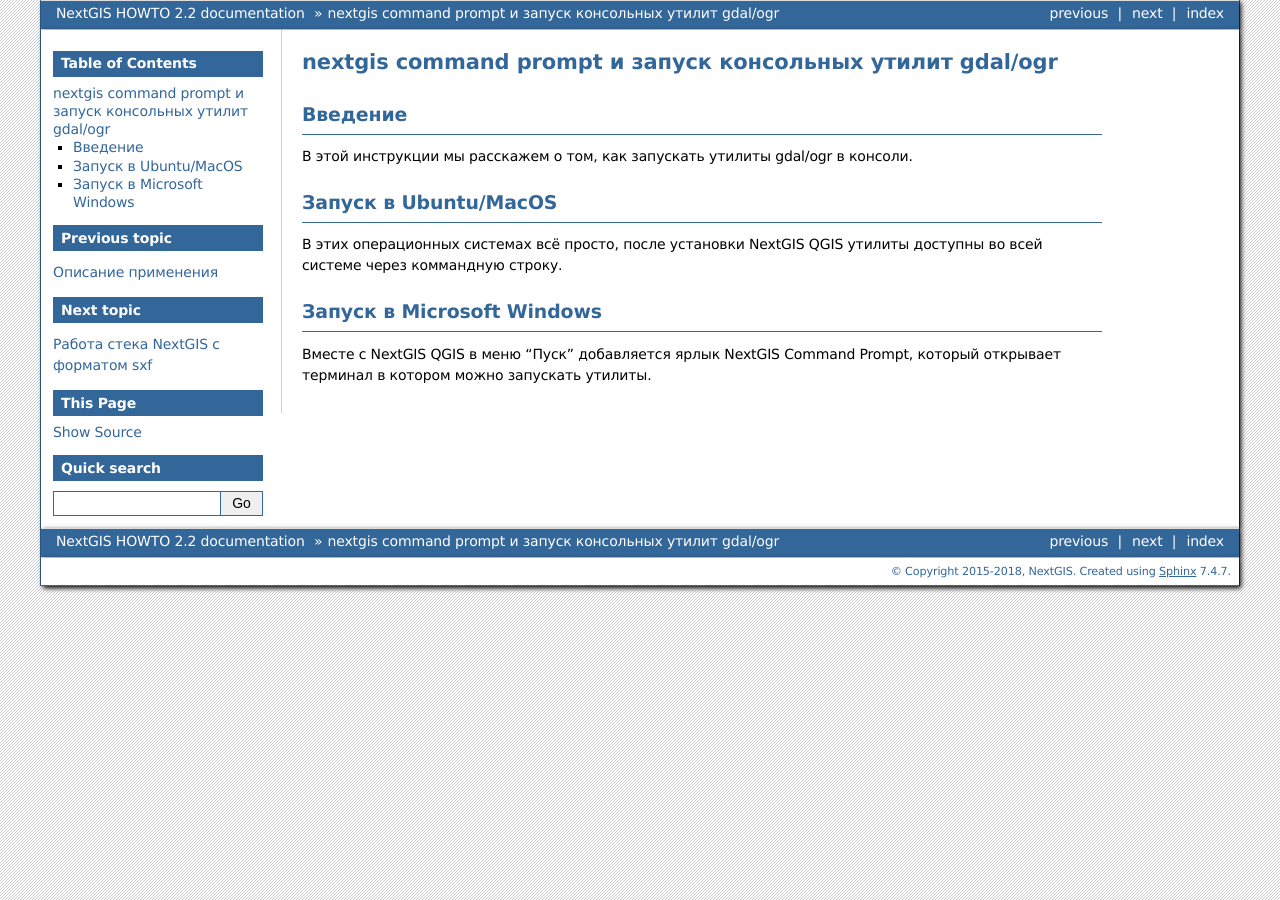
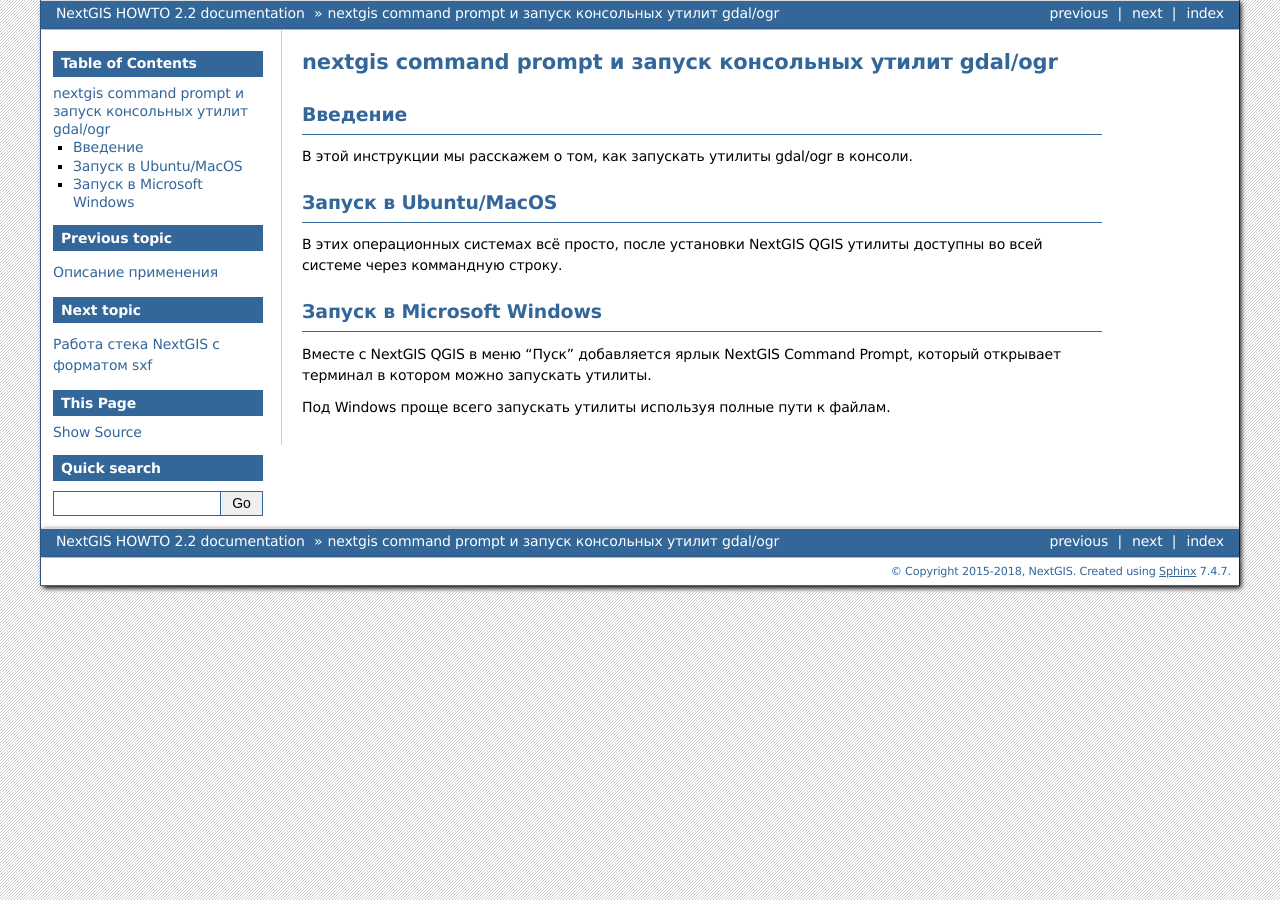
Before and after one commit to nextgis/docs_howto, a Sphinx documentation site: the page built from source/nextgis_command_prompt.rst, in a window 1280 px wide. Built offline with Sphinx 7.4.7, drawn with Linux system fonts in a browser that asks for light colours; formulas are drawn with MathJax 3; pages that are not in the unit, such as notebooks, are missing from menus.

Commit message:
Update nextgis_command_prompt.rst

```diff
--- a/source/nextgis_command_prompt.rst
+++ b/source/nextgis_command_prompt.rst
@@ -22,3 +22,5 @@
 -------------------------------------------------------------------------------
 
 Вместе с NextGIS QGIS в меню "Пуск" добавляется ярлык NextGIS Command Prompt, который открывает терминал в котором можно запускать утилиты.
+
+Под Windows проще всего запускать утилиты используя полные пути к файлам.
```
